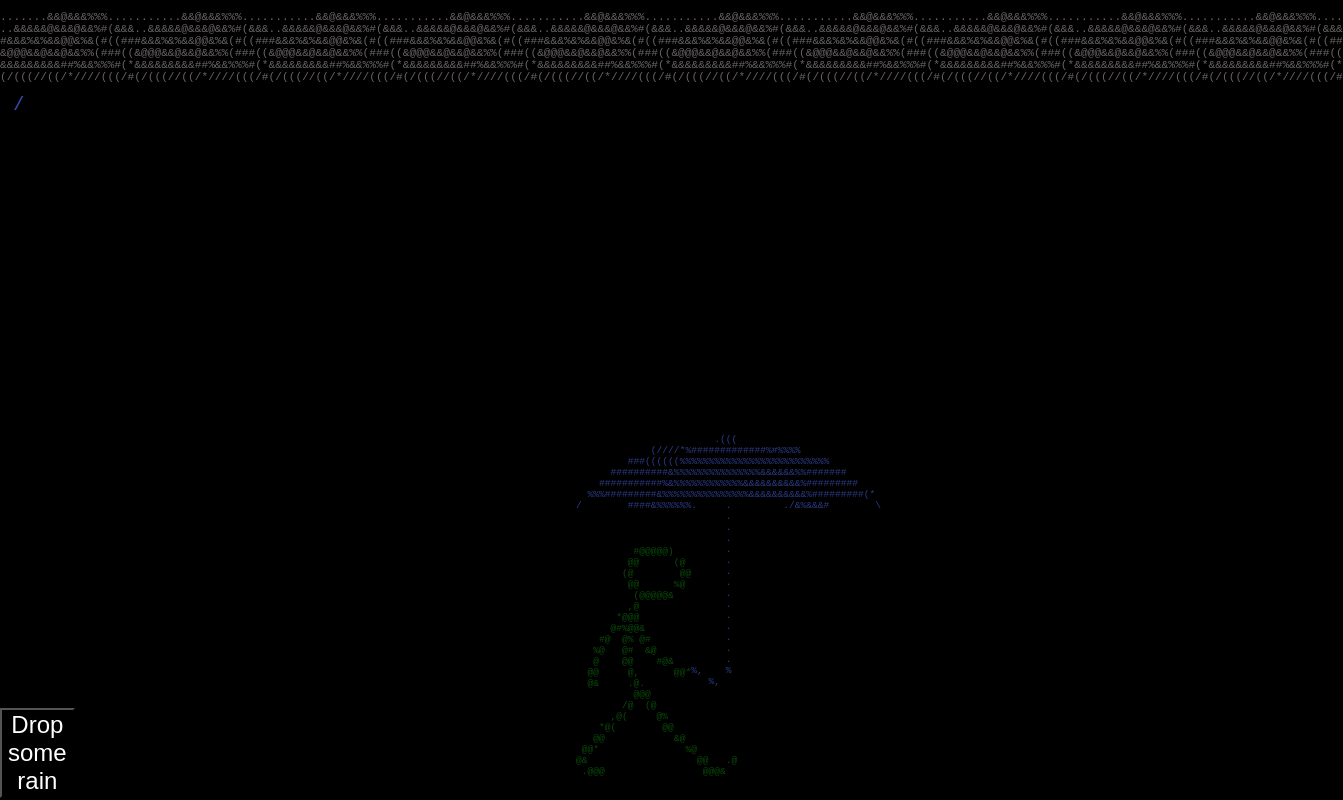
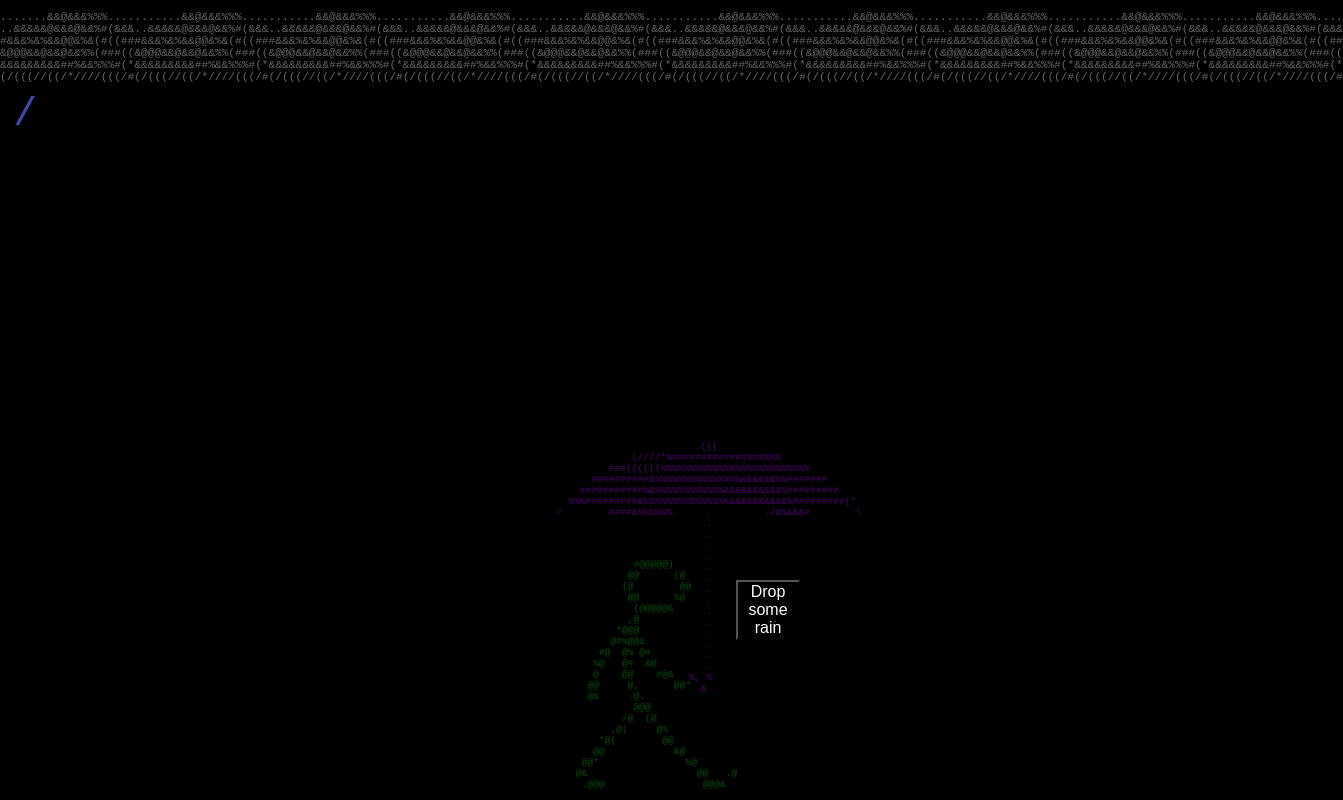
Before and after one commit to sevy-sl/RainDropsClicker, a plain HTML site: page index.html in a window 1280 px wide. Both pictures are taken after a click on the button "Drop some rain". Shown: the whole page, 1343 px wide, since content can reach past the window. Drawn offline with nearby package versions, Linux system fonts and the light colour scheme.

Commit message:
Add files via upload

```diff
--- a/index.html
+++ b/index.html
@@ -35,6 +35,9 @@
  @@*               %@
 @&                   @@   .@
  .@@@                 @@@&                         </pre>
+          <div class="rainButton">
+            <button id="rainButton">Drop some rain</button>
+          </div>
         </div>
         <div class="umbrella">
             <pre id="umbrella">                        .(((
@@ -58,13 +61,10 @@
                           .
                           .
                           .
-                    %,    %
-                       %,                            </pre>
+                       %, %
+                         &                          </pre>
         </div>
         <div id="rain">
-        </div>
-        <div class="rainButton">
-          <button id="rainButton">Drop some rain</button>
         </div>
     <script type="text/javascript">
       var cloudsCount = window.innerWidth / $('#cloud').width();
@@ -72,19 +72,35 @@
         $('#cloud').clone().removeAttr('id').appendTo('#clouds');
       };
       $('#rainButton').click(function(){
-        var randomSpeed = Math.floor(Math.random() * (100 - 60 + 1) + 60);
+        var randomSpeed = Math.floor(Math.random() * 41 + 60);
         var randomXPos = Math.floor(Math.random() * 99 + 1);
+        var randomSize = Math.random() * 4.5 + 1.5;
+        var randomShield = Math.floor(Math.random() * 7 + 45);
+
         var rainMove = document.createElement("marquee");
-        $(rainMove).css({'position':'fixed','height':'100%','font-size':'2.5vh','left':`${randomXPos}%`,'color':'rgb(59, 71, 173)'});
+        if(randomXPos >= 43 && randomXPos <= 61){
+          $(rainMove).css({'z-index':'1','position':'fixed','height':`${randomShield}%`,'font-size':`${randomSize}vh`,'left':`${randomXPos}%`,'color':'rgb(59, 71, 173)'});
+        }else {
+          $(rainMove).css({'z-index':'1','position':'fixed','height':'100%','font-size':`${randomSize}vh`,'left':`${randomXPos}%`,'color':'rgb(59, 71, 173)'});
+        };
+
         var rain = document.createElement('pre');
         $(rain).html('/');
-        $(rainMove).attr('scrollamount', `${randomSpeed}`)
-        $(rainMove).attr('direction', 'down');
+
+        $(rainMove).attr('scrollamount', `${randomSpeed}`).attr('direction', 'down');
         $(rainMove).append(rain);
         $('#rain').append(rainMove);
+
         setTimeout(function(){
           $(rainMove).remove();
-        }, 4000);
+        }, 10000);
+      });
+      $(function(){
+        var randomTime = Math.floor(Math.random() * 15001 + 20000);
+
+        setTimeout(function(){
+          console.log(randomTime);
+        });
       });
     </script>
     </body>
--- a/style.css
+++ b/style.css
@@ -5,7 +5,7 @@ body {
 
 #clouds {
     color: rgb(105, 100, 100);
-    position: fixed;
+    position: absolute;
     top: 0%;
     left: 0%;
     width: 100%;
@@ -16,35 +16,40 @@ body {
 
 .human {
     color: rgb(9, 75, 9);
-    position: fixed;
+    position: absolute;
     font-size: 1.2vh;
-    top: 67%;
+    bottom: 0%;
     left: 45%;
+}
+
+#human {
+    z-index: 2;
 }
 
 .umbrella {
     font-size: 1.2vh;
-    position: fixed;
-    top: 53%;
-    left: 45%;
-    color: rgb(43, 59, 133);
+    position: absolute;
+    bottom: 12%;
+    left: 43.5%;
+    color: rgb(77, 0, 107);
+    z-index: 3;
 }
 
 .rainButton {
-    left: 0%;
-    bottom: 0.2%;
+    left: 20vh;
+    bottom: 20vh;
     width: 5vw;
-    position: fixed;
+    position: absolute;
+    z-index: 4;
 }
 
 #rainButton {
-    font-size: 3vh;
+    font-size: 2vh;
     background-color: black;
     color: white;
 }
 
 #rain {
-    position: fixed;
+    position: absolute;
     top: 12%;
-    height: 100vh;
 }
```
